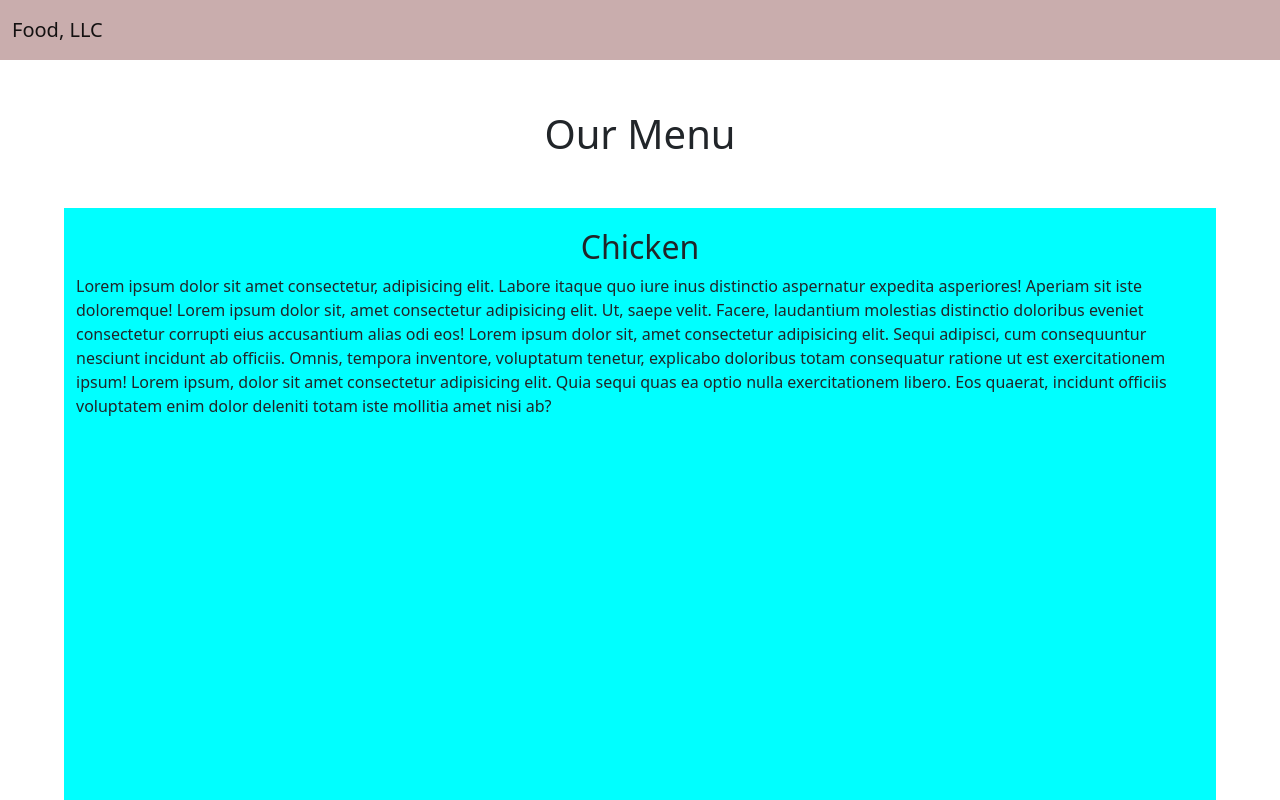
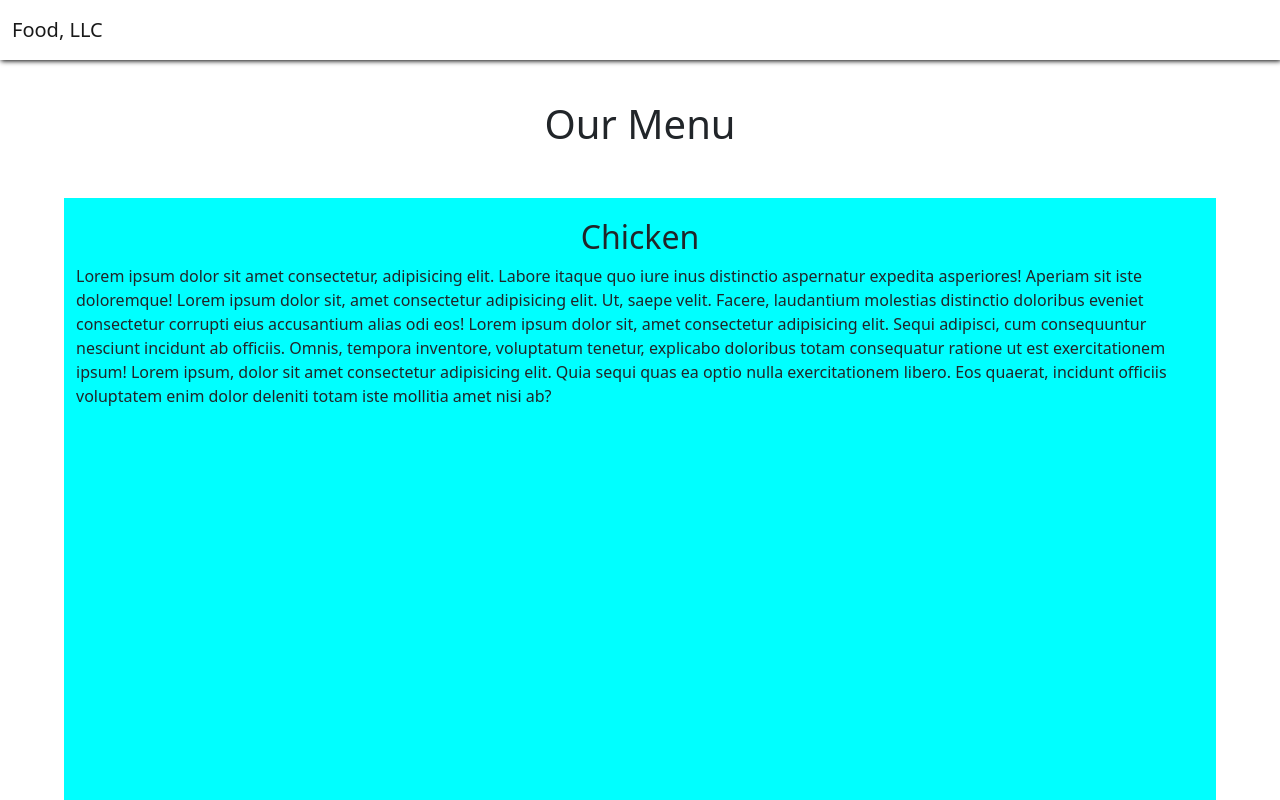
Before and after one commit to fredpereirajr/module3-solution, a plain HTML site: page index.html in a window 1280 px wide. Shown: the top 800 px of the page. Drawn offline with nearby package versions, Linux system fonts and the light colour scheme.

Commit message:
Fixando navbar no top

```diff
--- a/css/style.css
+++ b/css/style.css
@@ -1,15 +1,20 @@
 .navbar {
-    background-color: rgba(92, 8, 8, 0.329) !important;
     padding-bottom: 0;
     padding-top: 0;
 }
 
 .header {
     height: 60px;
+    box-shadow: 1px 1px 5px black;
+    background-color: rgba(255, 255, 255, 0);
 }
 
 .navbar-collapse {
-    background-color: rgba(83, 60, 60, 0.438);
+    background-color: rgb(150, 116, 194);
+}
+
+.collapse {
+    position: static;
 }
 
 .d-flex{
@@ -17,7 +22,7 @@
 }
 
 h1 {
-    margin-top: 50px;
+    margin-top: 100px;
 }
 
 h2 {
--- a/index.html
+++ b/index.html
@@ -10,7 +10,7 @@
      <link href="css/style.css" rel="stylesheet">
 </head>
 <body>
-    <nav class="navbar navbar-expand-lg navbar-light bg-light">
+    <nav class="navbar bg-transparent fixed-top navbar-expand-lg navbar-light bg-light">
         <div class="header container-fluid">
           <a class="navbar-brand" href="#">Food, LLC</a>
           <button class="navbar-toggler d-block d-sm-none" type="button" data-bs-toggle="collapse" data-bs-target="#navbarSupportedContent" aria-controls="navbarSupportedContent" aria-expanded="false" aria-label="Toggle navigation">
```
